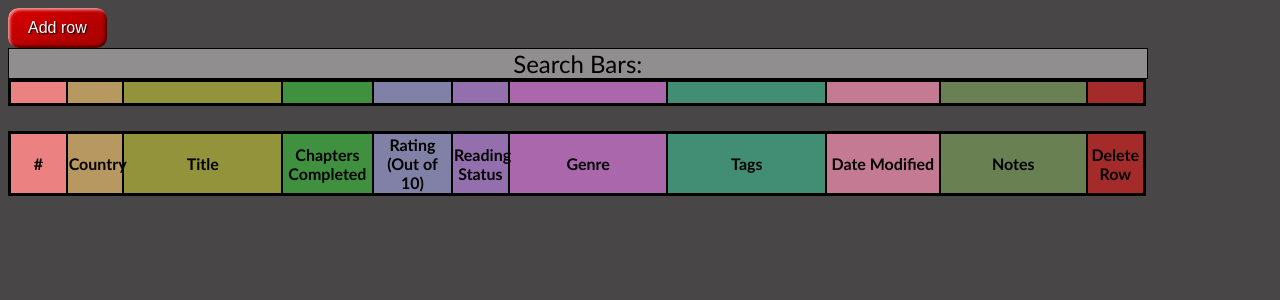
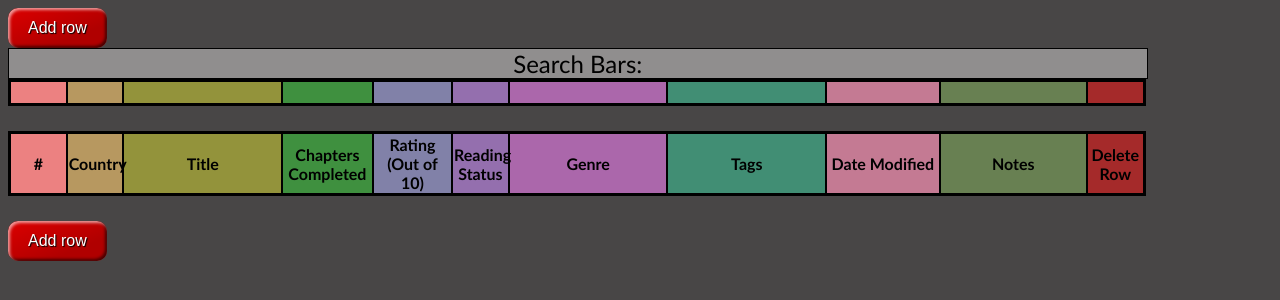
Before and after one commit to doublesmokedbaconandpie/Personal-Webnovel-Ranking-List, a Flask app: template src/templates/index.html in a window 1280 px wide. Shown: the top 300 px of the page. Run offline with Flask 3, Linux system fonts and the light colour scheme; the template is opened without the code that fills it, so the values that code supplies are empty.

Commit message:
minor fixes max_ID serverside

```diff
--- a/src/StoreNovelData.py
+++ b/src/StoreNovelData.py
@@ -367,8 +367,8 @@ class IDTracker:
             f.write(str(val))
 
     def generate_new_ID(self) -> int:
-        logging.info(f'generate_new_ID')
         self.set_max_ID(self.max_ID + 1)
+        logging.info(f'generate_new_ID: id {self.max_ID}')
         return self.max_ID
 
 if __name__ == "__main__":
--- a/src/static/CSS/style.css
+++ b/src/static/CSS/style.css
@@ -40,7 +40,7 @@ table th, table td {
     height: 50px;
 }
 
-#addRow {
+.addRow {
     border: 0;
     line-height: 2.5;
     padding: 0 20px;
--- a/src/static/JS/addRow.js
+++ b/src/static/JS/addRow.js
@@ -1,7 +1,6 @@
-var Max_ID = getMaxId();
 
-document.getElementById("addRow")
-        .addEventListener("click", addRowClick);
+document.querySelectorAll(".addRow")
+        .forEach(e => e.addEventListener('click', addRowClick));
 
 function addRowClick() {
     const table = document.getElementById("NovelTable");
@@ -24,7 +23,6 @@ function addRowClick() {
             continue;}
         if (i == 11) {
             createCellDelete(row.insertCell(i));
-            Max_ID += 1;
             continue;}
         createCell(row.insertCell(i), "", `col${i}`, true);
     }
@@ -70,7 +68,7 @@ function createCellDelete(cell) {
     let div = document.createElement('div');
     let button = document.createElement('button');
     button.setAttribute('class', 'deleteRow');
-    button.innerHTML = 'Delete Row';
+    button.innerHTML = 'Delete';
     button.addEventListener('click', deleteRowbutton);
     div.appendChild(button);
 
@@ -88,9 +86,3 @@ function checkLastRowEmpty(table){
     }
     return true;
 }
-
-function getMaxId() {
-    const table = document.getElementById("NovelTable");
-    const last_row = table.rows[table.rows.length - 1];
-    return parseInt(getValsFromRow(last_row)['id']);
-}
--- a/src/templates/index.html
+++ b/src/templates/index.html
@@ -7,7 +7,7 @@
         <link rel="stylesheet" href="static/CSS/style.css">
     </head>
     <body>
-        <input id="addRow" type="button" value="Add row">
+        <input class="addRow" type="button" value="Add row">
         <table id="FindTable">
             <div id = "FindTableLabel">Search Bars:</div>
             <colgroup>
@@ -94,6 +94,7 @@
                 {% endfor %}
             </tbody>
         </table>
+        <input class="addRow" type="button" value="Add row">
     </body>
     <script src="static/JS/helperFuncs.js"></script>
     <script src="static/JS/addRow.js"></script>
```
